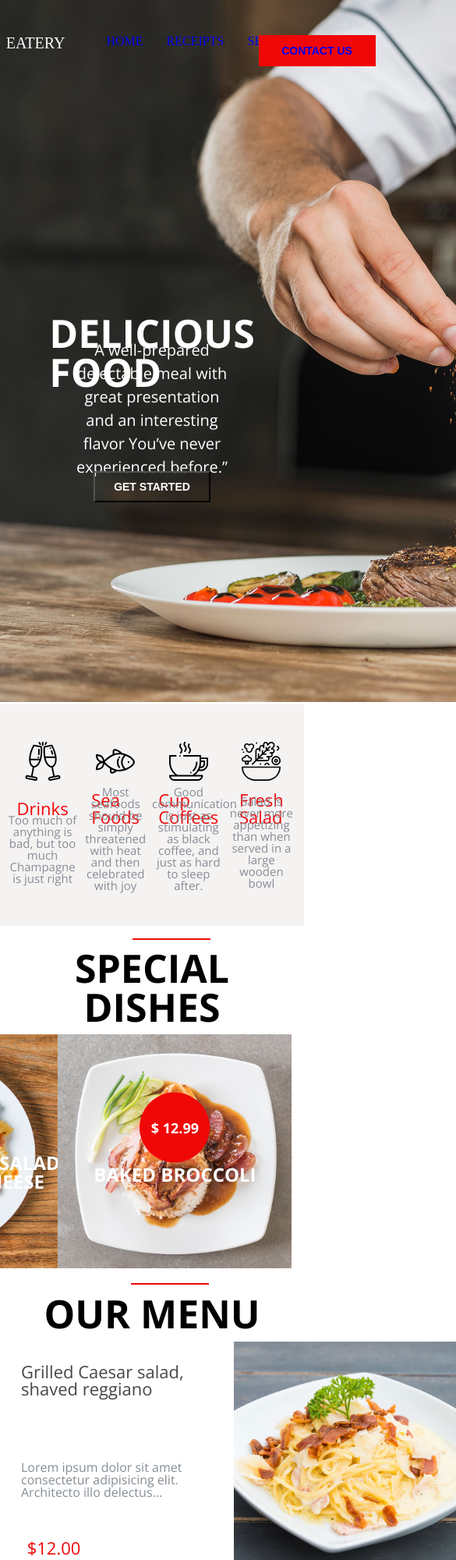
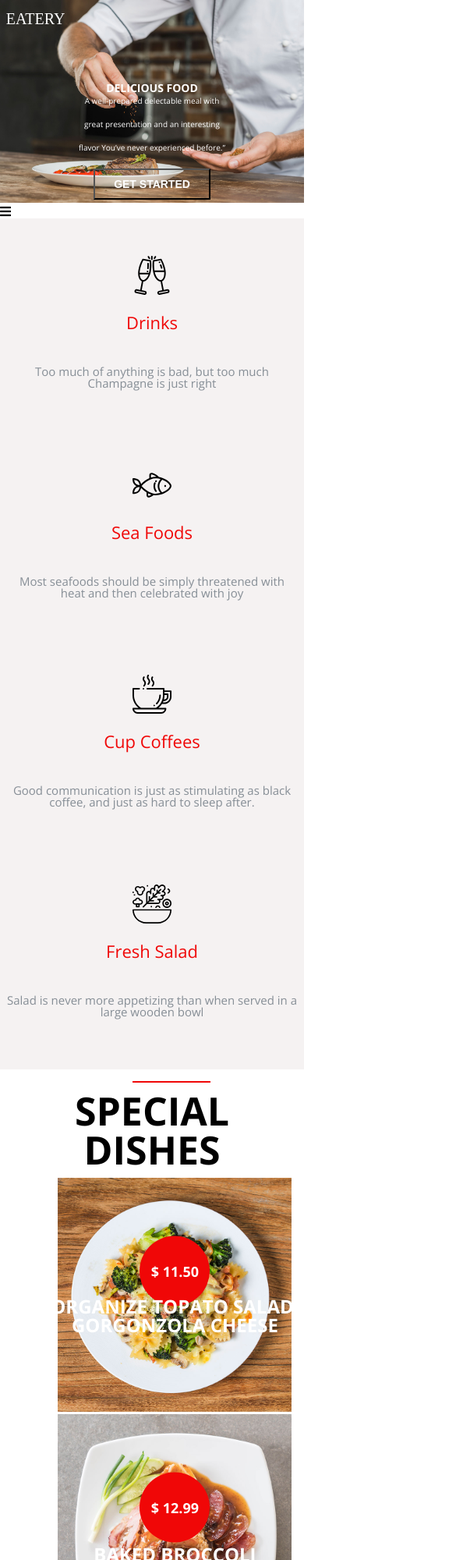
Before and after one commit to Sophie03/Restourant, a plain HTML site: page index.html in a window 390 px wide. Shown: the top 2000 px of the page at 78% size, 585 px wide, since content can reach past the window. Drawn offline with nearby package versions, Linux system fonts and the light colour scheme.

Commit message:
Final Project - add responsive

```diff
--- a/css/style.css
+++ b/css/style.css
@@ -1,9 +1,7 @@
 /*navigation*/
 .nav-container{
 	position: relative;
-	/*display: flex;
-	justify-content: space-between;
-	align-items: center;*/
+
 }
 .banner1{
 	max-height: 900px;
@@ -19,6 +17,10 @@
 .nav-logo: hover{
 	color: green;
 }
+.burger-icon {
+	display: none;
+	}
+
 .navigation{
 	display: flex;
 	justify-content: space-between;
@@ -47,6 +49,9 @@
 }
 .nav-a{
 	text-decoration: none;
+}
+.burger{
+	display: flex;
 }
 .button1{
 	top: 5%;
@@ -78,8 +83,6 @@
 		transform:translate(-50%,-50%);
 	}
 .nav-p{
-		/*text-transform: uppercase;*/
-		/*font-weight: bold;*/
 		color: #fff;
 		font-size: 20px;
 		font-family: "Open Sans", Arial, sans-serif;
@@ -231,41 +234,39 @@
 .menu-box{
 	display: flex;
 	justify-content: space-around;
-	width: 600px;
+	max-width: 600px;
+	width: 100%;
 }
 .menu-box1{
-	width: 300px;
-	position: relative;
+	max-width: 300px;
+	width: 100%;
+	display: flex;
+	flex-direction: column;
 }
 .dish-image{
-	width: 300px;
+	max-width: 300px;
+	width: 100%;
 }
 .menu-h4{
-	position: absolute;
-	top: 10%;
-	left: 30%;
-	transform:translate(-30%,-10%);
+
 	color: #474646;
 	font-family: "Open Sans", Arial, sans-serif;
 	font-size: 22px;
+	margin-top: 30px;
 
 }
 .menu-p{
-	position: absolute;
-	top: 60%;
-	left: 30%;
-	transform:translate(-30%,-60%);
+
 	color: #868e96;
 	font-family: "Open Sans", Arial, sans-serif;
+	margin-top: 30px;
 }
 .menu-price{
-	position: absolute;
-	top: 90%;
-	left: 15%;
-	transform:translate(-15%,-90%);
+
 	color: #f00707;
 	font-family: "Open Sans", Arial, sans-serif;
 	font-size: 22px;
+	margin-top: 30px;
 }
 /*footer*/
 .footer-container{
@@ -321,6 +322,7 @@
 .banner2{
 	max-height: 900px;
 	margin-bottom: 3%;
+	width: 100%;
 }
 .form-container{
 	position: relative;
@@ -367,8 +369,9 @@
 	border-color:#868e96
 	color: #868e96;
 	background-color: transparent;
-	width: 250px;
-	/*border-bottom: 2px solid red;*/
+	max-width: 250px;
+	width: 100%;
+
 }
 .submit{
 	position: absolute;
@@ -391,6 +394,7 @@
 
 .contact-container{
 	max-width: 960px;
+	width: 100%;
 	margin: 1% auto;
 	display: flex;
 	justify-content: space-between;
@@ -415,7 +419,8 @@
 	border-color:#868e96;
 	color: #868e96;
 	background-color: transparent;
-	width: 200px;
+	max-width: 200px;
+	width: 100%;
 }
 .input-wraper3{
 	font-family: "Open Sans", Arial, sans-serif;
@@ -424,7 +429,8 @@
 	border-color:#868e96;
 	color: #868e96;
 	background-color: transparent;
-	width: 450px;
+	max-width: 450px;
+	width: 100%;
 	}
 .input-wraper:focus {
 	outline: none;
@@ -434,3 +440,146 @@
 	justify-content: space-between;
 	margin-right: 15px;
 }
+
+
+
+
+/*რა დავამატე*/
+.banner1 {
+	width: 100%;
+}
+.box1-title {
+	white-space: nowrap;
+}
+
+
+
+
+
+
+@media (max-width: 948px) {
+	.menu-section{
+		flex-wrap: wrap;
+	}
+	.box1 {
+		width: 48%;
+	}
+	.menu-container {
+    flex-wrap: wrap;
+	}
+}
+@media (max-width: 648px) {
+	.container-dishes {
+		flex-wrap: wrap;
+	}
+}
+@media (max-width: 480px) {
+	.box1 {
+		width: 100%;
+	}
+	.menu-box {
+		flex-direction: column;
+		align-items: center;
+	}
+	.footer-container {
+		flex-direction: column;
+	}
+
+}
+@media (max-width: 1024px) {
+  .navigation {
+  	display: none;
+  }
+
+}
+@media (max-width: 1024px) {
+  .button1 {
+  	display: none;
+  }
+
+  @media (max-width: 1024px) {
+  .burger-icon {
+  	display: none;
+  }
+  .burger-icon {
+  	display: block;
+  	}
+
+@media (max-width: 1024px) {
+.nav-p{
+		font-size:16px;
+		top: 60%;
+		left: 50%;
+		transform:translate(-50%,-60%);
+		text-align:center;
+
+	}
+    .nav-h{
+    	font-size:32px;
+    	top: 40%;
+		left: 50%;
+		transform:translate(-50%,-40%);
+	}
+
+  	@media (max-width: 948px) {
+	.nav-p{
+		font-size:14px;
+		top: 60%;
+		left: 50%;
+		transform:translate(-50%,-60%);
+		text-align:center;
+	}
+    .nav-h{
+    	font-size:28px;
+    }
+    .button2{
+    	top: 75%;
+		left: 50%;
+		transform:translate(-50%,-75%);
+		text-align:center;
+
+    }
+    @media (max-width: 648px) {
+       .nav-p{
+		font-size:12px;
+		flex-wrap: wrap;
+	}
+	.nav-h{
+    	font-size:18px;
+    	top: 40%;
+		left: 50%;
+		transform:translate(-50%,-40%);
+	}
+	.button2{
+    	top: 85%;
+		left: 50%;
+		transform:translate(-50%,-85%);
+		text-align:center;
+	}
+@media (max-width: 480px) {
+	.nav-p{
+		font-size:10px;
+		flex-wrap: wrap;
+	}
+	.nav-h{
+    	font-size:14px;
+    	top: 40%;
+		left: 50%;
+		transform:translate(-50%,-40%);
+	}
+	.button2{
+    	top: 90%;
+		left: 50%;
+		transform:translate(-50%,-90%);
+		text-align:center;
+
+	}
+
+    @media (max-width: 648px) {
+	.container-dishes {
+		flex-wrap: wrap;
+	}
+@media (max-width: 480px) {
+	.box1 {
+		width: 100%;
+	}
--- a/index.html
+++ b/index.html
@@ -5,6 +5,7 @@
     <meta charset="utf-8">
     <meta name="viewport" content="width=device-width, initial-scale=1, shrink-to-fit=no">
     <link rel="stylesheet" href="path/to/font-awesome/css/font-awesome.min.css">
+    <link rel="stylesheet" type="text/css" href="https://cdnjs.cloudflare.com/ajax/libs/font-awesome/5.12.1/css/all.min.css">
     <link rel="stylesheet" type="text/css" href="css/all.css">
     <link href="https://fonts.googleapis.com/css?family=Open+Sans:300,400,700,800" rel="stylesheet">
     <link rel="stylesheet" type="text/css" href="css/reset.css">
@@ -15,27 +16,34 @@
 		<div class="nav-container">
 		 <img class="banner1" src="image/nav-banner.jpg" alt="navigation banner">
 		 <p class="nav-logo">Eatery</p>
+		 <div class="burger-icon">
+		       <i class="fas fa-bars burger-bar"></i>
+		      </div>
 		 <nav class="navigation">
 		 	<ul class="nav-ul">
 		 		<li class="nav-li">
                 <a class="nav-a" href="index.html">Home</a>
+                </li>
                 <li class="nav-li">
                 <a class="nav-a" href="Receipts.html" target="_blank">Receipts</a>
+                </li>
                 <li class="nav-li">
                 <a class="nav-a" href="index.html">Services</a>
+                </li>
                 <li class="nav-li">
                 <a class="nav-a" href="index.html">About</a>
+                </li>
 		 	</ul>
 		 </nav>
-		 <button class="button1">
-		 <a class="nav-link" href="contact.html" target="_blank">Contact Us</a>
-		</button>
+		  <button class="button1">
+		       <a class="nav-link" href="contact.html" target="_blank">Contact Us</a>
+		   </button>
 		 <div class="nav-text">
 			 <h3 class="nav-h">Delicious Food</h3>
 			 <p class="nav-p">A well-prepared delectable meal with great presentation and an interesting flavor You’ve never experienced before.”</p>
 			  <button class="button2">Get Started</button>
 		</div>
-        </div>
+		</div>
 	</header>
 	<section>
 		<div class="menu-section">
```
